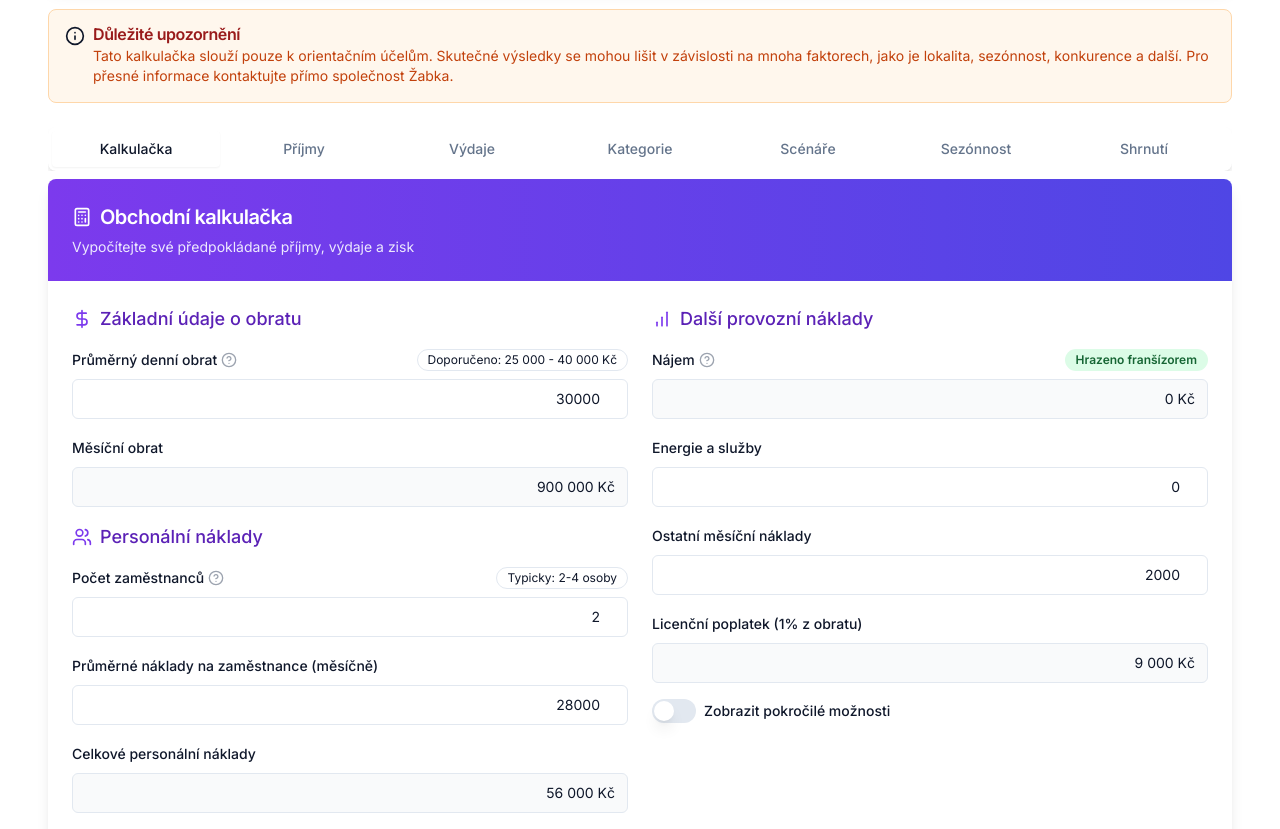
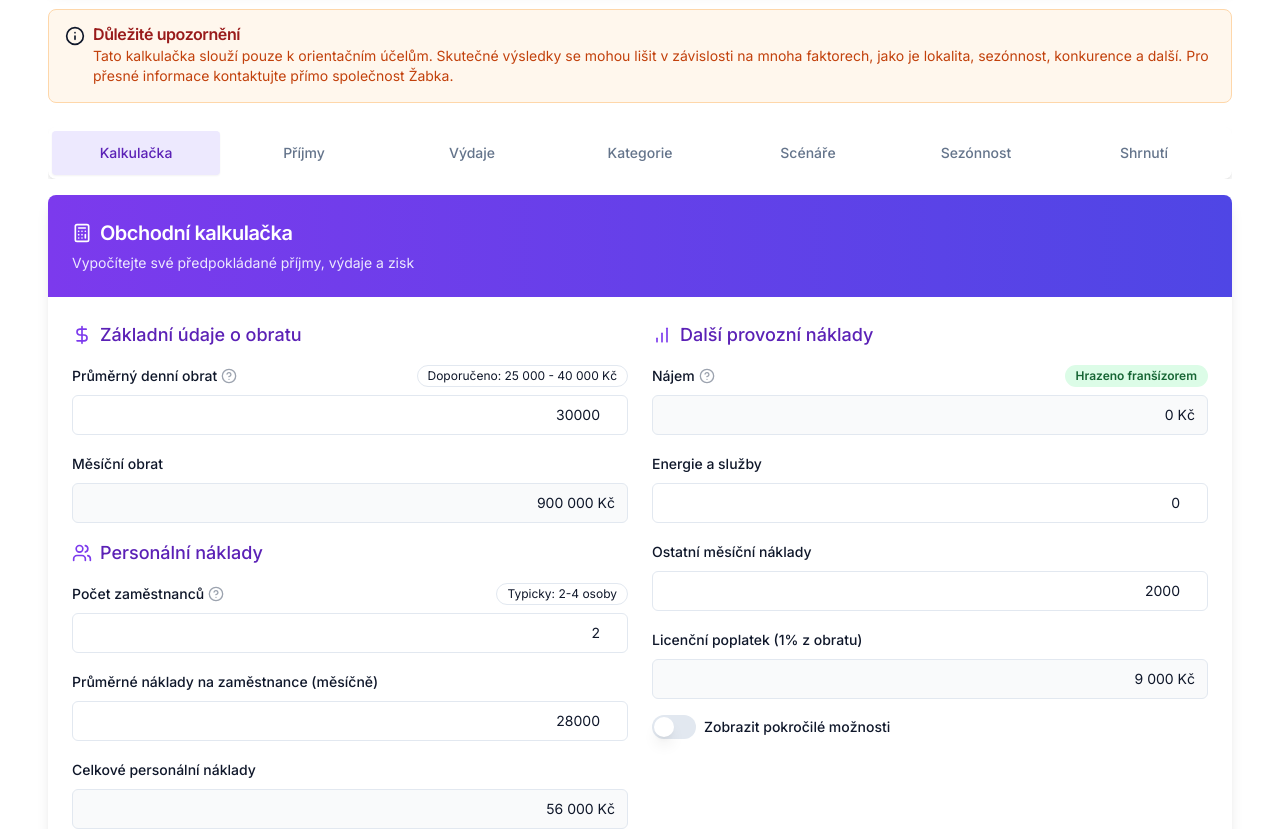
Before and after one commit to ishchuktaras/bussiness-plan, a Next.js app: page / in a window 1280 px wide. Shown: the part 5260-6089 px from the top of the page. Built offline with nearby package versions, Linux system fonts and the light colour scheme.

Commit message:
all tabs style edit

```diff
--- a/components/business-plan.tsx
+++ b/components/business-plan.tsx
@@ -407,48 +407,48 @@ export default function ZabkaBusinessPlan() {
         </AlertDescription>
       </Alert>
 
-      <Tabs defaultValue="calculator">
+      <Tabs defaultValue="calculator" className="space-y-4">
         <MobileTabScroller showScrollIndicators={true} value="calculator">
           <TabsList className="flex flex-wrap w-full bg-white p-1 rounded-lg shadow-md">
             <TabsTrigger
               value="calculator"
-              className="px-3 py-2 text-xs sm:text-sm whitespace-nowrap"
+              className="flex-1 min-w-[120px] py-3 text-l sm:text-sm data-[state=active]:bg-violet-100 data-[state=active]:text-violet-800"
             >
               <span className="hidden sm:inline">Kalkulačka</span>
             </TabsTrigger>
             <TabsTrigger
               value="income"
-              className="px-3 py-2 text-xs sm:text-sm whitespace-nowrap"
+              className="flex-1 min-w-[120px] py-3 text-l sm:text-sm data-[state=active]:bg-violet-100 data-[state=active]:text-violet-800"
             >
               <span className="hidden sm:inline">Příjmy</span>
             </TabsTrigger>
             <TabsTrigger
               value="expenses"
-              className="px-3 py-2 text-xs sm:text-sm whitespace-nowrap"
+              className="flex-1 min-w-[120px] py-3 text-l sm:text-sm data-[state=active]:bg-violet-100 data-[state=active]:text-violet-800"
             >
               <span className="hidden sm:inline">Výdaje</span>
             </TabsTrigger>
             <TabsTrigger
               value="categories"
-              className="px-3 py-2 text-xs sm:text-sm whitespace-nowrap"
+              className="pflex-1 min-w-[120px] py-3 text-l sm:text-sm data-[state=active]:bg-violet-100 data-[state=active]:text-violet-800"
             >
               <span className="hidden sm:inline">Kategorie</span>
             </TabsTrigger>
             <TabsTrigger
               value="scenarios"
-              className="px-3 py-2 text-xs sm:text-sm whitespace-nowrap"
+              className="flex-1 min-w-[120px] py-3 text-l sm:text-sm data-[state=active]:bg-violet-100 data-[state=active]:text-violet-800"
             >
               <span className="hidden sm:inline">Scénáře</span>
             </TabsTrigger>
             <TabsTrigger
               value="seasonal"
-              className="px-3 py-2 text-xs sm:text-sm whitespace-nowrap"
+              className="flex-1 min-w-[120px] py-3 text-l sm:text-sm data-[state=active]:bg-violet-100 data-[state=active]:text-violet-800"
             >
               <span className="hidden sm:inline">Sezónnost</span>
             </TabsTrigger>
             <TabsTrigger
               value="summary"
-              className="px-3 py-2 text-xs sm:text-sm whitespace-nowrap"
+              className="flex-1 min-w-[120px] py-3 text-l sm:text-sm data-[state=active]:bg-violet-100 data-[state=active]:text-violet-800"
             >
               <span className="hidden sm:inline">Shrnutí</span>
             </TabsTrigger>
```
